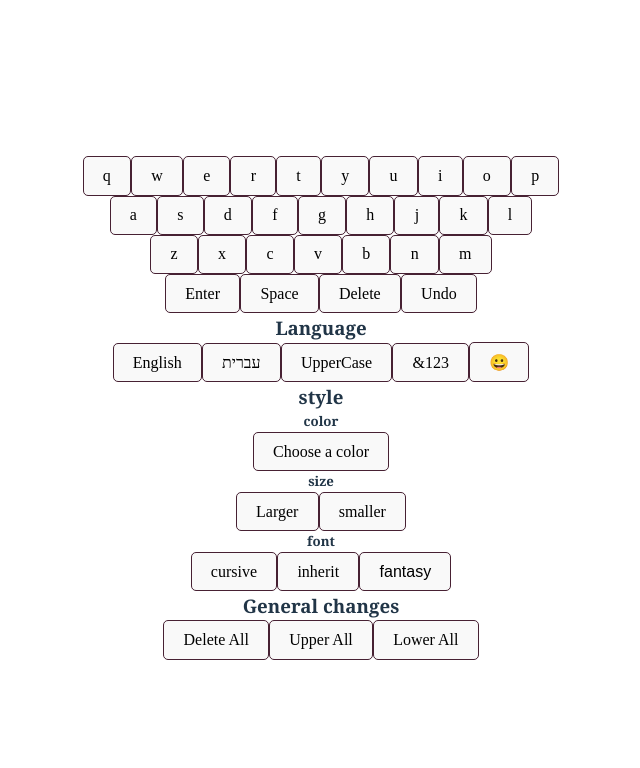
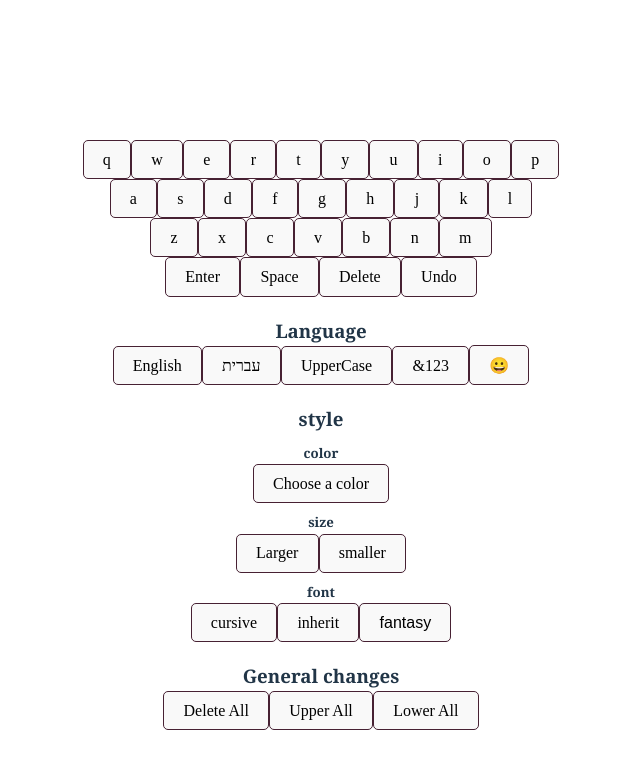
Before and after one commit to rachelibeckerman/KeyBoard, a React (Vite) app in the folder keyBoard/: page / in a window 1280 px wide. Shown: the top 768 px of the page, without its empty margins (319-959 px from the left). Built offline with nearby package versions, Linux system fonts and the light colour scheme.

Commit message:
(❤️ ω ❤️)

```diff
--- a/keyBoard/src/ShowMainScreen/ShowMainScreen.jsx
+++ b/keyBoard/src/ShowMainScreen/ShowMainScreen.jsx
@@ -15,8 +15,8 @@ function ShowMainScreen() {
 
     return (
         <>
-            <p ><DisplayBody enteredBodyState={enteredBody} /></p>
-            <Letters enteredBodyState={enteredBody} enteredBodySetState={setEnteredBody} requestedArray={RequestedArray} Mstyle={myStyle} setUndo={setundoArray} />
+            <p className='text'><DisplayBody enteredBodyState={enteredBody} /></p>
+            <Letters  enteredBodyState={enteredBody} enteredBodySetState={setEnteredBody} requestedArray={RequestedArray} Mstyle={myStyle} setUndo={setundoArray} />
             <SpecialButtons enteredBodyState={enteredBody} enteredBodySetState={setEnteredBody} setUndo={setundoArray} />
             <Undo enteredBodySetState={setEnteredBody} setStyle={setStyle} Undo={undoArray} /><br />
             <h3>Language</h3>
--- a/keyBoard/src/index.css
+++ b/keyBoard/src/index.css
@@ -37,6 +37,12 @@ h3,h5 {
   font-family: Cambria, Cochin, Georgia, Times, 'Times New Roman', serif;
   margin: 0.5px;
 }
+h3{
+  margin-top: 20px;
+}
+h5{
+  margin-top: 10px;
+}
 
 
 button {
@@ -62,9 +68,16 @@ button:active{
   background-color:rgba(127, 166, 238, 0.721);
 }
 
+.text{
+  margin-bottom: 70px;
+  margin-top:70px ;
+}
+
 .colorPicker{
+  border: #1a1a1a solid 1px;
   margin-left: 120px;
   justify-self:center;
+  margin-bottom: 3px;
 }
 @media (prefers-color-scheme: light) {
   :root {
```
